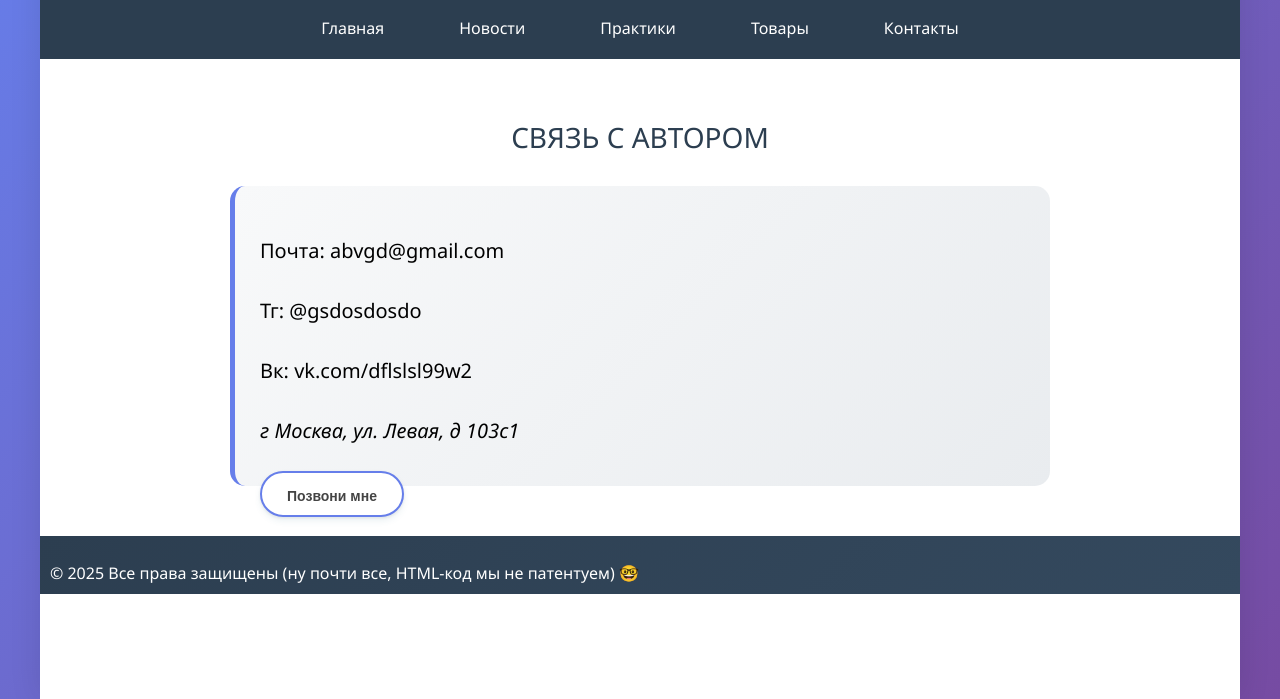
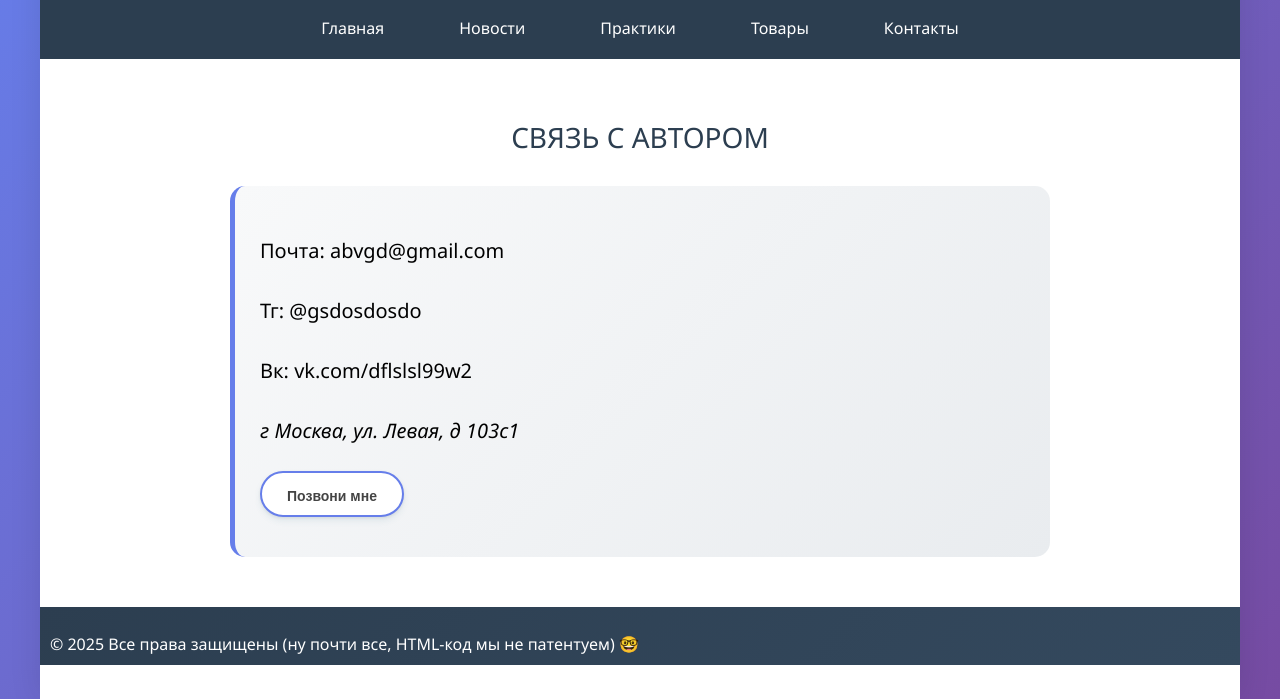
Before and after one commit to DaryaKlyukvina/frontend-and-backend-practice, a plain HTML site: page pages/contacts.html in a window 1280 px wide. Shown: the part 101-800 px from the top of the page. Drawn offline with Linux system fonts and the light colour scheme.

Commit message:
ghfdrb rjynfrns

```diff
--- a/style/styles.css
+++ b/style/styles.css
@@ -320,16 +320,15 @@ body {
 }
 /* ===== КОНТАКТЫ =====*/
 .contacts1 {
-    background: linear-gradient(135deg, #f8f9fa 0%, #e9ecef 100%); /* Светлый
-    градиентный фон */
-    padding: 25px; /* Внутренние отступы */
-    border-radius: 15px; /* Скругленные углы */
-    margin: 100px 100; /* Вертикальные отступы */
-    border-left: 5px solid #667eea; /* Синяя полоса слева */
-    font-size: 20px; /* Размер шрифта текста */
-    line-height: 2; /* Межстрочный интервал */
-    height: 300px;
+    background: linear-gradient(135deg, #f8f9fa 0%, #e9ecef 100%);
+    padding: 25px;
+    border-radius: 15px;
+    margin: 100px 100;
+    border-left: 5px solid #667eea;
+    font-size: 20px;
+    line-height: 2;
 }
+
 #call {
 	display: inline-block;
 	box-sizing: border-box;
```
